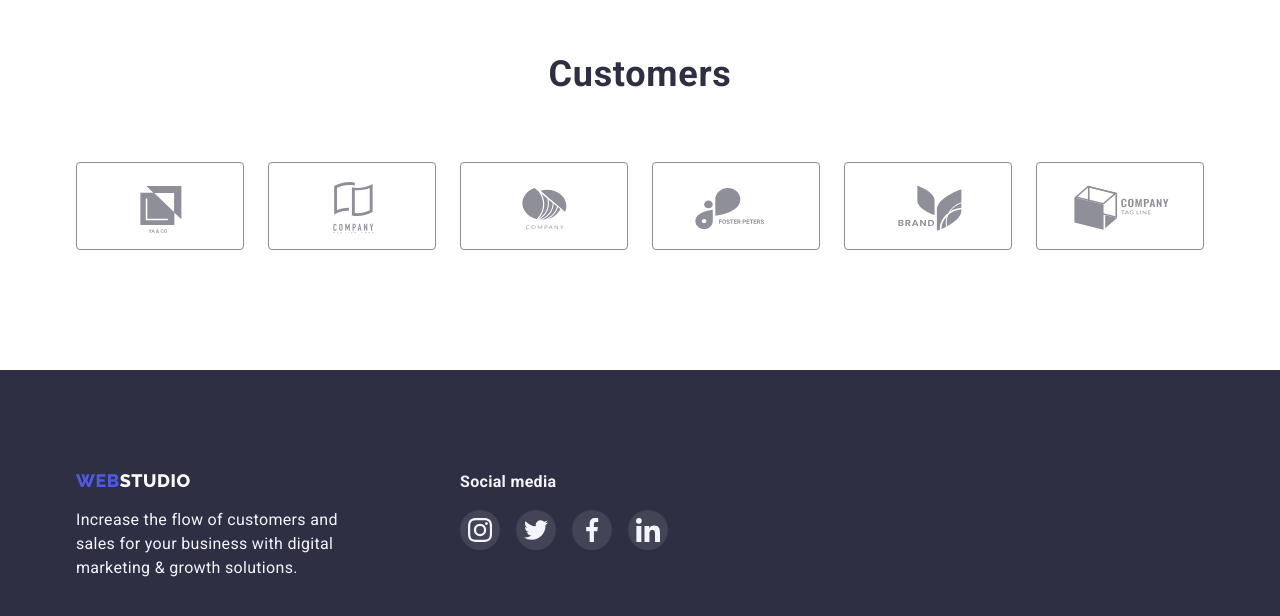
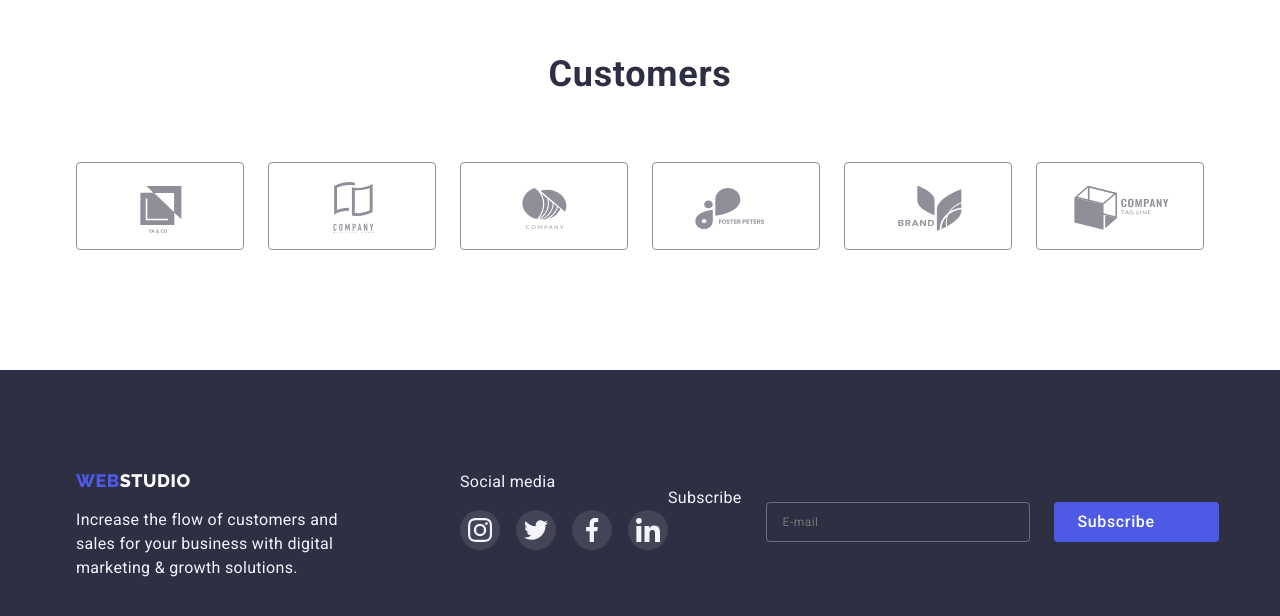
Before and after one commit to MykhailoMamin/goit-markup-hw-06, a plain HTML site: page index.html in a window 1280 px wide. Shown: the part 2558-3174 px from the top of the page. Drawn offline with nearby package versions, Linux system fonts and the light colour scheme.

Commit message:
update
form

```diff
--- a/css/styles.css
+++ b/css/styles.css
@@ -507,6 +507,7 @@ img {
 }
 
 .footer-title {
+  display: block;
   margin-bottom: 16px;
 
   color: var(--first-button-color);
@@ -558,6 +559,51 @@ img {
   background-color: var(--green-color);
 }
 
+/* Footer form */
+
+.footer-form {
+  display: flex;
+  gap: 24px;
+  margin-top: 16px;
+}
+
+.footer-input {
+  width: 264px;
+  height: 40px;
+  font-size: 12px;
+  line-height: 2;
+  letter-spacing: 0.04em;
+  color: rgba(255, 255, 255, 0.6);
+  background-color: transparent;
+  border: 1px solid rgba(255, 255, 255, 0.3);
+  border-radius: 4px;
+  padding: 8px 16px;
+}
+
+.footer-button {
+  display: flex;
+  align-items: center;
+  justify-content: center;
+  gap: 16px;
+  width: 165px;
+  height: 40px;
+  font-weight: 500;
+  font-size: 16px;
+  line-height: 1.5;
+  letter-spacing: 0.04em;
+  color: var(--deafult-white-color);
+  background: var(--span-accent);
+  border-radius: 4px;
+  border-color: transparent;
+  cursor: pointer;
+  transition: background-color 250ms var(--timing-function);
+}
+
+.icon-send {
+  width: 24px;
+  height: 24px;
+}
+
 /* Modal */
 .backdrop {
   position: fixed;
@@ -586,6 +632,7 @@ img {
 
   min-width: 408px;
   min-height: 576px;
+  padding: 72px 24px 24px 24px;
 
   background-color: #fff;
   border-radius: 4px;
@@ -599,14 +646,14 @@ img {
 }
 
 .button-icon {
+  position: absolute;
   display: flex;
+  align-items: center;
   justify-content: center;
-  align-items: center;
-
+  top: 24px;
+  right: 24px;
   height: 24px;
   width: 24px;
-  margin: 24px 24px auto auto;
-
   background: #e7e9fc;
   border: 1px solid rgba(0, 0, 0, 0.1);
   border-radius: 50%;
@@ -627,7 +674,7 @@ img {
 }
 
 .modal-title {
-  margin: 24px;
+  margin-bottom: 16px;
 
   color: var(--primary-color);
   text-align: center;
@@ -638,10 +685,6 @@ img {
 }
 
 /* Form */
-
-.modal-form {
-  margin: 0 24px;
-}
 
 .form-item {
   display: flex;
@@ -739,9 +782,6 @@ img {
 }
 
 .check-label {
-  display: flex;
-  align-items: center;
-
   font-size: 12px;
   line-height: 1.17;
   letter-spacing: 0.04em;
@@ -771,14 +811,7 @@ img {
 }
 
 .form-button {
-  width: 169px;
-  height: 56px;
-
-  color: #fff;
-  background: var(--accent);
-  border: transparent;
-  box-shadow: 0px 4px 4px rgba(0, 0, 0, 0.15);
-  border-radius: 4px;
+  margin: 0 96px;
 }
 
 /* ============= Portfolio ============*/
--- a/index.html
+++ b/index.html
@@ -379,7 +379,7 @@
             </p>
           </div>
           <div class="footer-social">
-            <h2 class="footer-title">Social media</h2>
+            <p class="footer-title">Social media</p>
               <ul class="footer-list list">
                 <li class="footer-item">
                   <a class="footer-link" href="#">
@@ -412,12 +412,23 @@
                 </li>
               </ul>
           </div>
+          <div class="footer-form">
+            <p class="footer-title">Subscribe</p>
+            <form class="footer-form">
+              <input class="footer-input" type="email" name="email" placeholder="E-mail">
+              <button type="submit" class="footer-button">Subscribe
+                <svg class="icon-send">
+                  <use href="./images/icons.svg#icon-telegram"></use>
+                </svg>
+              </button>
+            </form>
+          </div>
         </div>
       </div>
     </footer>
 
 
-
+    <!-- Modal -->
     <div class="backdrop is-hidden" data-modal>
       <div class="modal">
       <button data-modal-close class="button-icon" type="button">
@@ -462,10 +473,11 @@
            <label class="check-label">
             <input class="checkbox" type="checkbox">
             <span class="checkbox-icon"></span>
-              I accept the terms and conditions of the <span><a class="check-label link" href="#">Privacy Policy</a></span>
+            I accept the terms and conditions of the
+            <a class="check-label link" href="#">Privacy Policy</a>
           </label>
         </div>
-        <button class="form-button" type="submit">Send</button>
+        <button class="form-button hero-button" type="submit">Send</button>
       </form>
       </div>
     </div>
```
Also changed, not shown: images/icons.svg, images/symbol-defs (5).svg (added).
